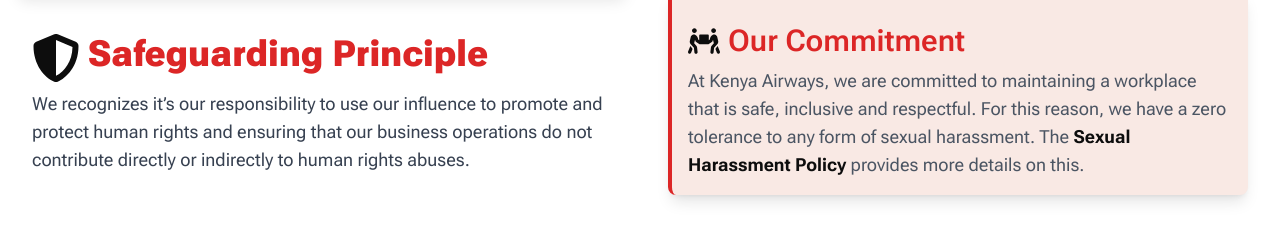
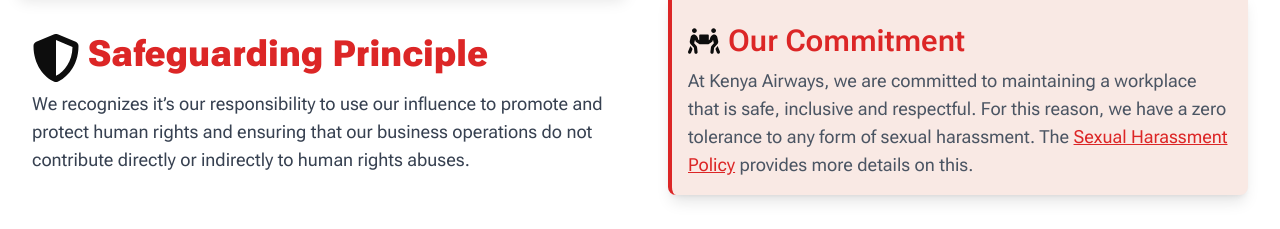
Before and after one commit to jeffmakuto/adili_v3, a Next.js app in the folder adili/: page /policies/safeguarding in a window 1280 px wide. Shown: the part 927-1156 px from the top of the page. Built offline with nearby package versions, Linux system fonts and the light colour scheme; no server answers.

Commit message:
feat: make the Sexual Harrassment Policy a link

```diff
--- a/adili/src/ui/safeguarding/commitment.tsx
+++ b/adili/src/ui/safeguarding/commitment.tsx
@@ -2,20 +2,23 @@
 import { heading, paragraph } from '@/styles/values'
 
 const Commitment: React.FC = () => {
+    const sexualHarassmentPolicyUrl = process.env.NEXT_PUBLIC_SEXUAL_HARASSMENT_POLICY_URL || '#';
+
     return (
         <div className="bg-[#F9E9E4] border-l-4 border-red-600 p-4 mb-8 rounded-lg shadow-lg">
             <div className="flex items-center">
                 <FaPeopleCarry
                     className="mr-2 mt-4 w-4 h-4 md:w-6 md:h-6 lg:w-8 lg:h-8"
                     aria-label="Our Commitment Icon"
-                    />
+                />
                 <h2 className={heading}>Our Commitment</h2>
             </div>
             <p className={paragraph}>
                 At Kenya Airways, we are committed to maintaining a workplace that is safe,
                 inclusive and respectful. For this reason, we have a zero tolerance to
-                any form of sexual harassment.  The <strong>Sexual Harassment Policy</strong> provides more
-                details on this.​
+                any form of sexual harassment.
+                The <a href={sexualHarassmentPolicyUrl} target="_blank" rel="noopener noreferrer" className="text-red-600 underline">Sexual
+                    Harassment Policy</a> provides more details on this.
             </p>
         </div>
     );
```
